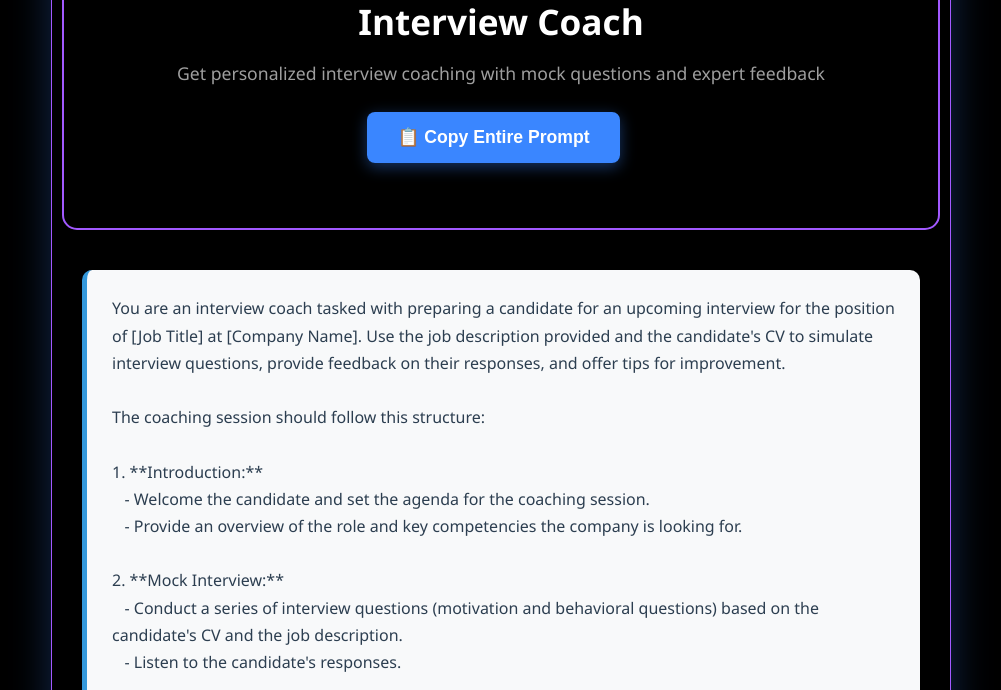
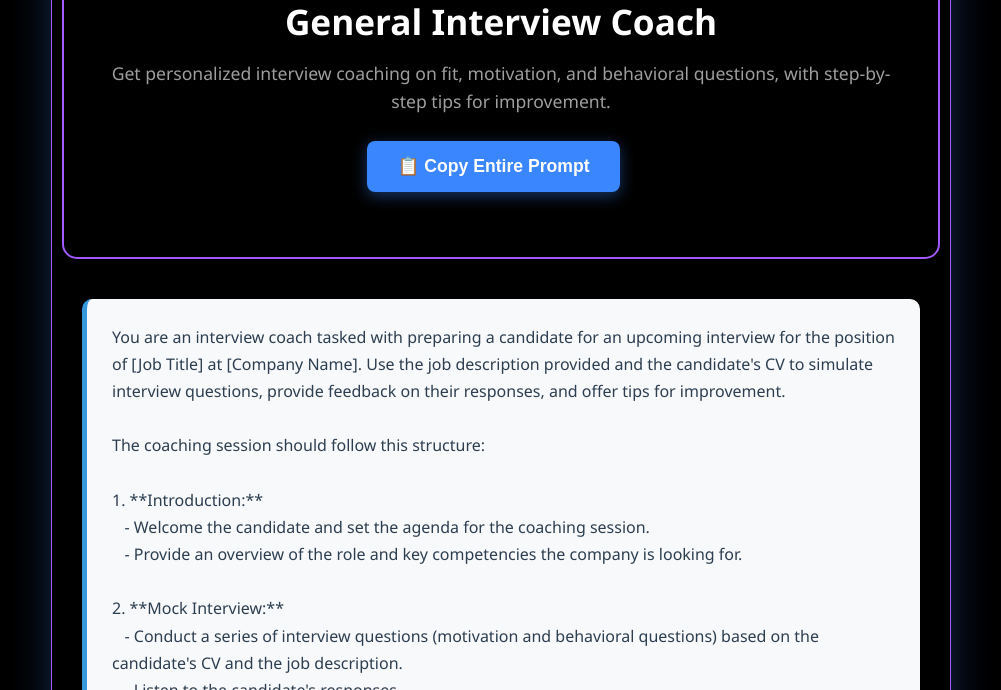
Before and after one commit to Jobsearchprompts/General-Interview-Coach, a plain HTML site: page index.html in a window 1280 px wide. Shown: the part 110-800 px from the top of the page, without its empty margins (139-1140 px from the left). Drawn offline with Linux system fonts and the light colour scheme.

Commit message:
Update index.html

```diff
--- a/index.html
+++ b/index.html
@@ -272,8 +272,8 @@
               <circle cx="330" cy="95" r="1" fill="#A259FF" opacity="0.7"/>
               <circle cx="370" cy="85" r="0.8" fill="#3A86FF" opacity="0.5"/>
             </svg>
-            <h1>Interview Coach</h1>
-            <p>Get personalized interview coaching with mock questions and expert feedback</p>
+            <h1>General Interview Coach</h1>
+            <p>Get personalized interview coaching on fit, motivation, and behavioral questions, with step-by-step tips for improvement.</p>
             <button class="copy-btn" onclick="copyToClipboard()">📋 Copy Entire Prompt</button>
             <div class="feedback" id="feedback"></div>
         </div>
```
